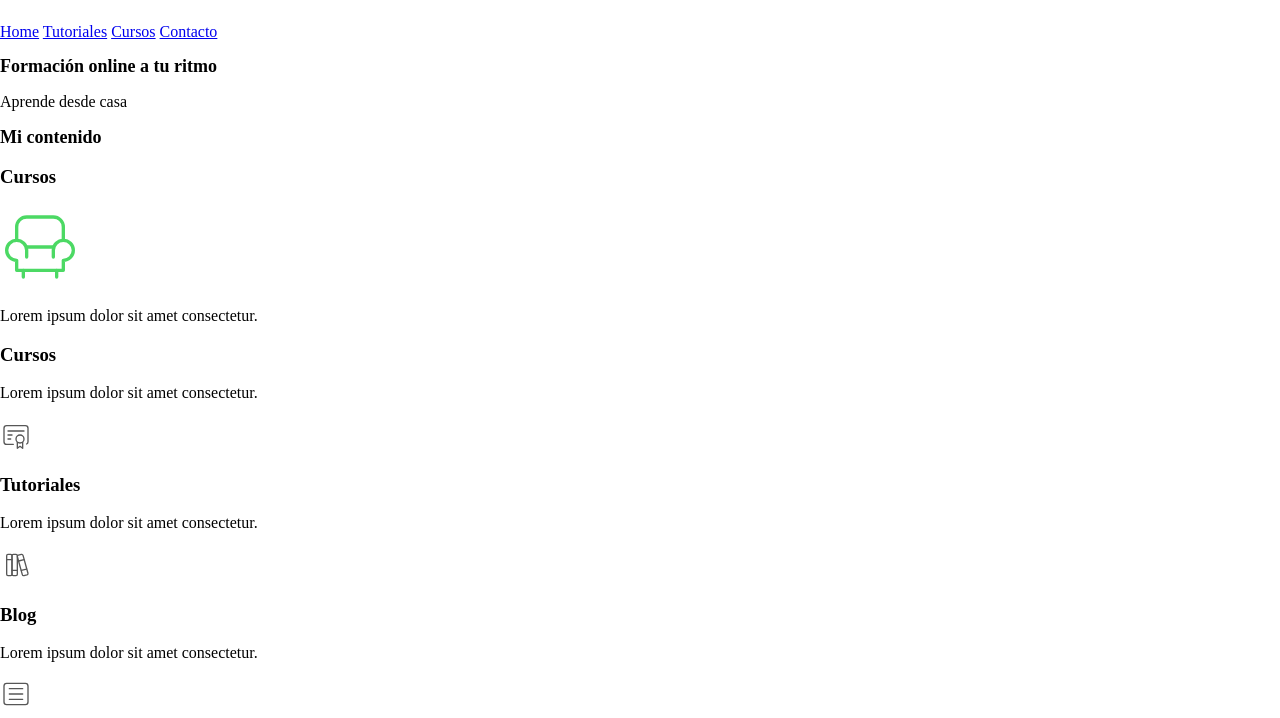
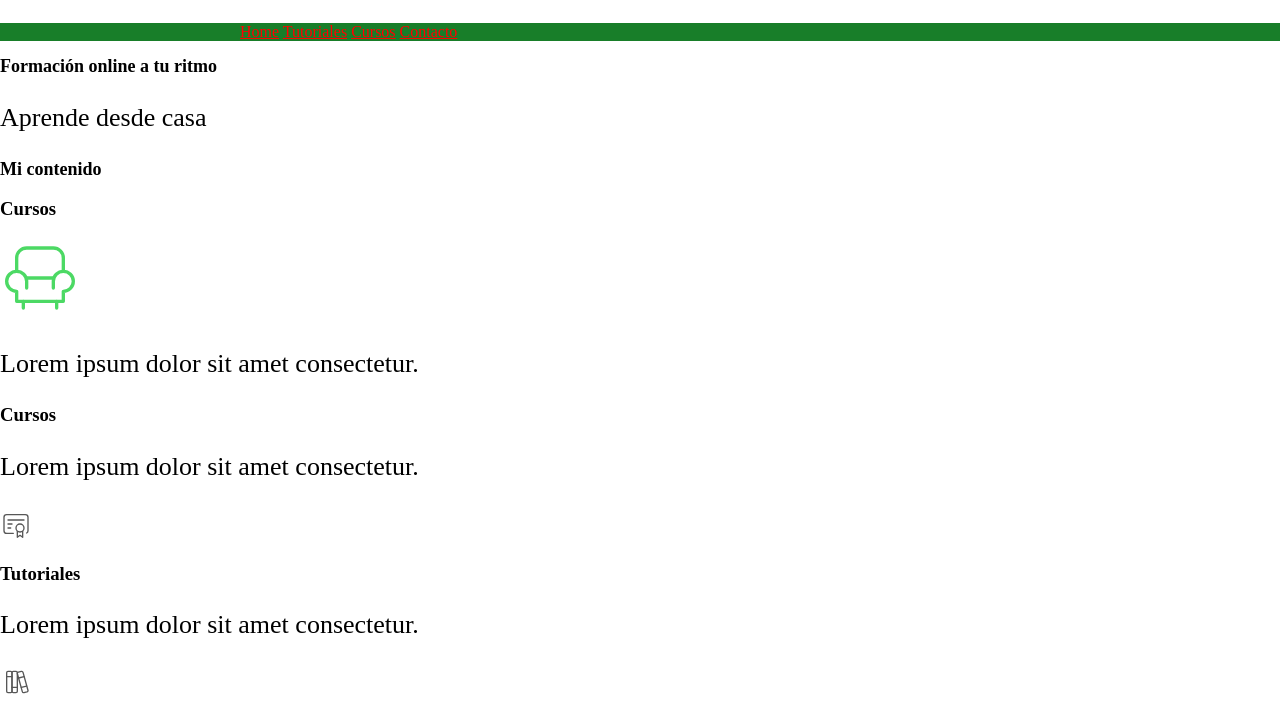
Before and after one commit to rlopezau/projecteweb.html, a plain HTML site: page index.html in a window 1280 px wide. Shown: the part 72-790 px from the top of the page. Drawn offline with Linux system fonts and the light colour scheme.

Commit message:
commit centrar nav

```diff
--- a/css/styles.css
+++ b/css/styles.css
@@ -6,6 +6,18 @@ body{
     font: "Roboto", sans-serif;
     font-size: 16px; /*1rem = 16px*/
 }
+
+
+/*utilidades*/
+.contenedor{
+    width: 800px;
+    margin: 0 auto;
+}
+
+.bg-secundario{
+    background-color: #187e29;
+}
+
 
 h1{
     font-size: 2.5rem;
@@ -25,3 +37,15 @@ h2{
     color: #187e29;
     font-size: 2rem;
 }
+
+p{
+    font-size: 2.6rem;
+}
+
+.navegación-principal{
+    background-color: #187e29;
+}
+
+.navegación-principal a{
+    color: red;
+}
--- a/index.html
+++ b/index.html
@@ -14,12 +14,14 @@
     <header>
         <h1 class="título">Raúl López <span>formación</span></h1>
     </header>
-    <nav>
+    <div class="bg-secundario">
+    <nav class="navegación-principal contenedor">
         <a href="index.html">Home</a>
         <a href="tutoriales.html">Tutoriales</a>
         <a href="cursos.html">Cursos</a>
         <a href="contacto.html">Contacto</a>
     </nav>
+    </div>
     <section>
         <h2>Formación online a tu ritmo</h2>
         <p>Aprende desde casa</p>
```
